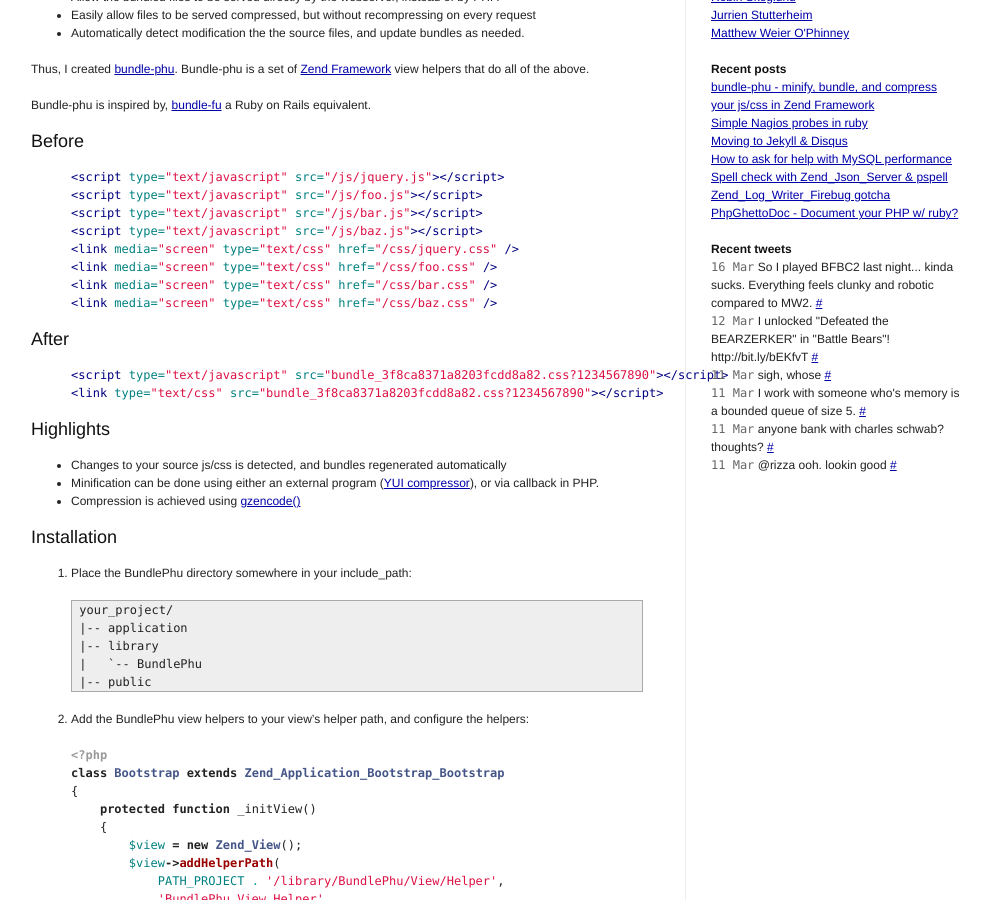
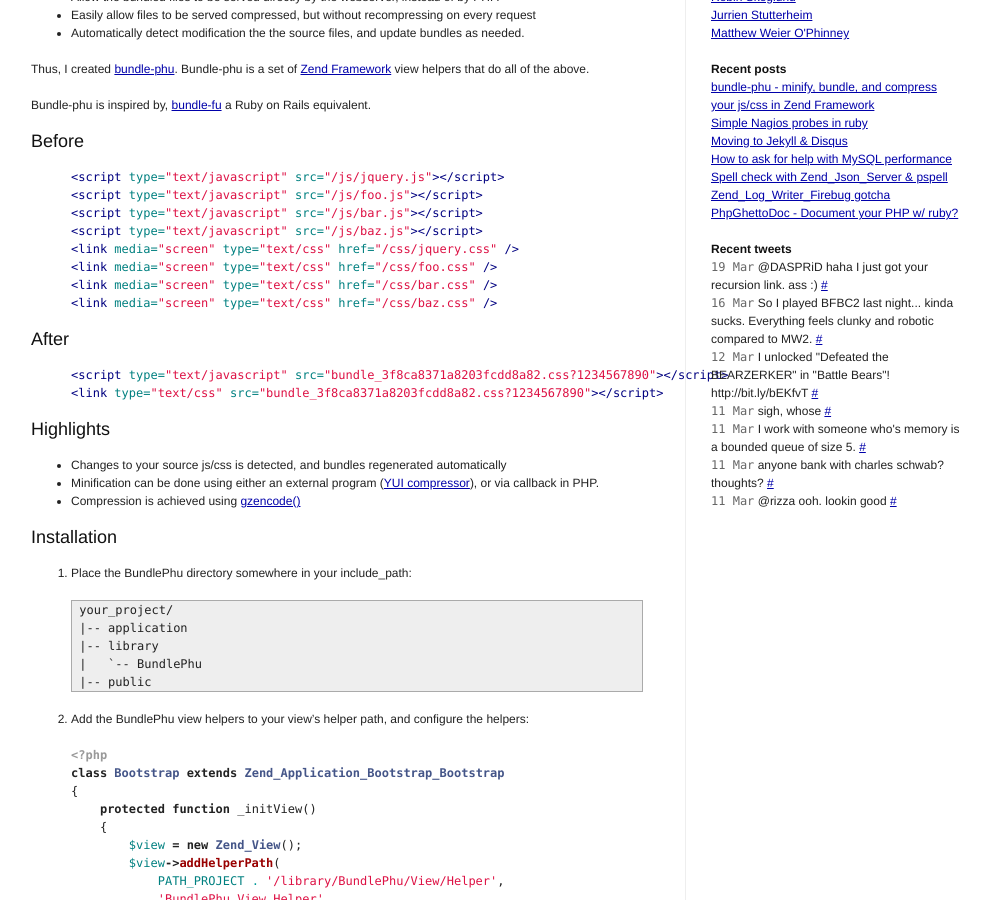
Before and after one commit to hobodave/hobodave.github.com, a Jekyll site: the page built from index.html, in a window 1280 px wide and 900 px high, scrolled down 337 px. Shown: the whole window, without its empty margins (134-1124 px from the left). Built offline with Jekyll 4.4.1, drawn with Linux system fonts in a browser that asks for light colours; Markdown is read by kramdown in place of the engine named in the settings; comment, search, counter and statistics services are not loaded.

Commit message:
Automatic tweet update

```diff
--- a/_includes/twitter.html
+++ b/_includes/twitter.html
@@ -1,4 +1,5 @@
 <ul id="twitter_list" class="pull-1">
+<li><span class="gentle">19 Mar</span> @DASPRiD haha I just got your recursion link. ass :) <a href="http://twitter.com/hobodave/status/10728578694">#</a></li>
 <li><span class="gentle">16 Mar</span> So I played BFBC2 last night... kinda sucks. Everything feels clunky and robotic compared to MW2. <a href="http://twitter.com/hobodave/status/10582312705">#</a></li>
 <li><span class="gentle">12 Mar</span> I unlocked &quot;Defeated the BEARZERKER&quot; in &quot;Battle Bears&quot;! http://bit.ly/bEKfvT <a href="http://twitter.com/hobodave/status/10360648876">#</a></li>
 <li><span class="gentle">11 Mar</span> sigh, whose <a href="http://twitter.com/hobodave/status/10343158650">#</a></li>
```
